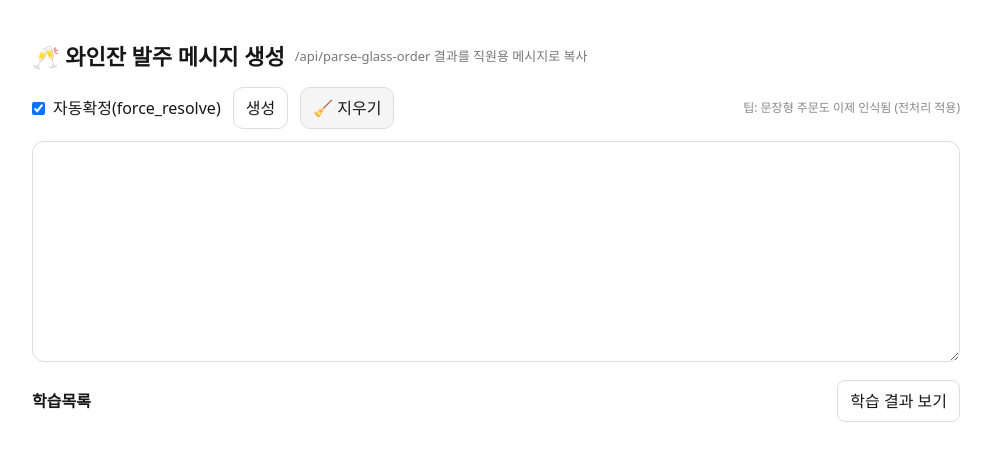
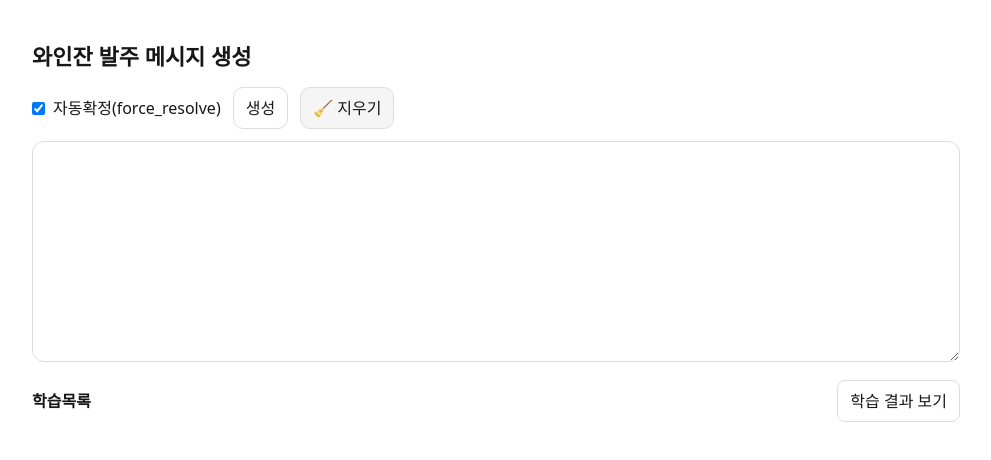
Before and after one commit to chanbap24-create/order_ai, a Next.js app: page /glass in a window 1280 px wide. Shown: the top 460 px of the page, without its empty margins (144-1135 px from the left). Built offline with nearby package versions, Linux system fonts and the light colour scheme.

Commit message:
UI 정리: 와인/와인잔 페이지에서 이모지 및 팁 문구 제거

```diff
--- a/app/glass/page.tsx
+++ b/app/glass/page.tsx
@@ -370,10 +370,7 @@ export default function Home() {
     >
       {/* ===== Header ===== */}
       <div style={{ display: "flex", alignItems: "center", gap: 10 }}>
-        <div style={{ fontSize: 22, fontWeight: 800 }}>🥂 와인잔 발주 메시지 생성</div>
-        <div style={{ color: "#777", fontSize: 13 }}>
-          /api/parse-glass-order 결과를 직원용 메시지로 복사
-        </div>
+        <div style={{ fontSize: 22, fontWeight: 800 }}>와인잔 발주 메시지 생성</div>
       </div>
 
       {/* ===== Controls ===== */}
@@ -416,10 +413,6 @@ export default function Home() {
         >
           🧹 지우기
         </button>
-
-        <div style={{ marginLeft: "auto", color: "#888", fontSize: 12 }}>
-          팁: 문장형 주문도 이제 인식됨 (전처리 적용)
-        </div>
       </div>
 
       {/* ===== Input ===== */}
--- a/app/wine/page.tsx
+++ b/app/wine/page.tsx
@@ -370,10 +370,7 @@ export default function Home() {
     >
       {/* ===== Header ===== */}
       <div style={{ display: "flex", alignItems: "center", gap: 10 }}>
-        <div style={{ fontSize: 22, fontWeight: 800 }}>📦 발주 메시지 생성</div>
-        <div style={{ color: "#777", fontSize: 13 }}>
-          /api/parse-full-order 결과를 직원용 메시지로 복사
-        </div>
+        <div style={{ fontSize: 22, fontWeight: 800 }}>발주 메시지 생성</div>
       </div>
 
       {/* ===== Controls ===== */}
@@ -416,10 +413,6 @@ export default function Home() {
         >
           🧹 지우기
         </button>
-
-        <div style={{ marginLeft: "auto", color: "#888", fontSize: 12 }}>
-          팁: 문장형 주문도 이제 인식됨 (전처리 적용)
-        </div>
       </div>
 
       {/* ===== Input ===== */}
```
Also changed, not shown: 2 other files (tests, documents, lock files or other folders).
